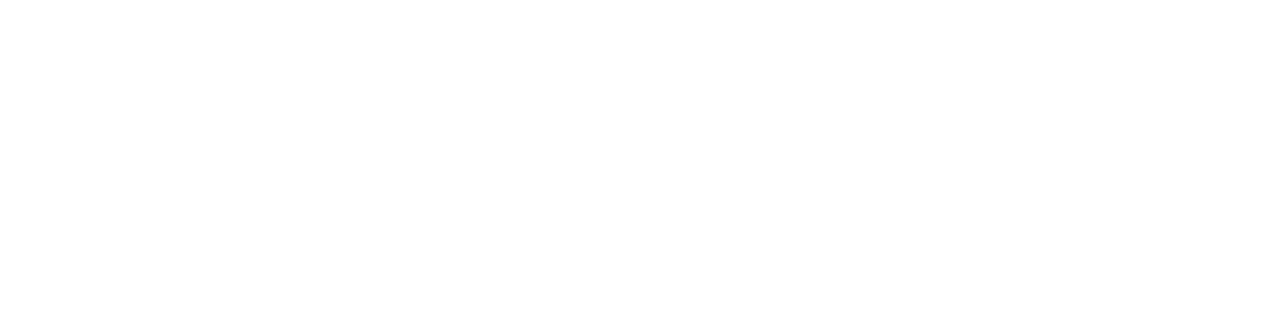
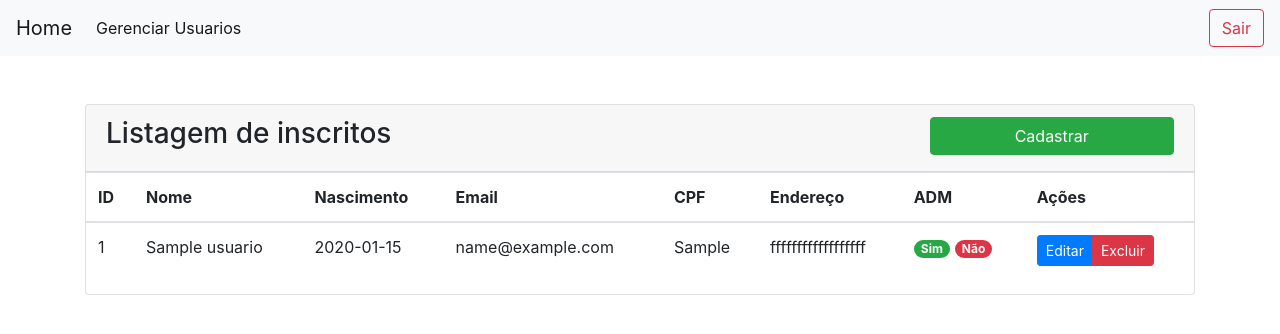
Before and after one commit to Ketson/desafio-mscode, a PHP site: page /challenge/listar.php in a window 1280 px wide. Before the commit the part shown is empty. Shown: the top 334 px of the page. Run offline with PHP 8.4, Linux system fonts and the light colour scheme; tables that the repository leaves empty hold one stand-in row (values such as "Sample post").

Commit message:
fazendo a listagem de usuarios

```diff
--- /dev/null
+++ b/actions/auth/logout.php
@@ -0,0 +1,6 @@
+<?php
+
+session_start();
+session_destroy();
+
+header('Location: http://localhost/challenge/views/auth/login.php');
--- a/models/Usuarios.php
+++ b/models/Usuarios.php
@@ -17,12 +17,19 @@
         return $this->mysqlModel->inserir($dados);
     }
 
-    public function buscarPorEmail(string $email){
+    public function buscarTodos()
+    {
+        return $this->mysqlModel->buscar();
+    }
+
+    public function buscarPorEmail(string $email)
+    {
         $where = "email = '$email'";
         return $this->mysqlModel->buscar($where);
     }
 
-    public function buscarPorCPF(string $cpf){
+    public function buscarPorCPF(string $cpf)
+    {
         $where = "cpf = '$cpf'";
         return $this->mysqlModel->buscar($where);
     }
--- a/views/auth/cadastrar.php
+++ b/views/auth/cadastrar.php
@@ -46,8 +46,7 @@
                                     <div class="alert alert-danger">
                                         <?php echo $erro ?>
                                     </div>
-                                <?php } ?>
-
+                                <?php }?>
                                 <div class="form-group">
                                     <label for="nome">Nome Completo</label>
                                     <input type="text" class="form-control" id="nome" name="nome" required>
--- a/views/auth/listar.php
+++ b/views/auth/listar.php
@@ -0,0 +1,133 @@
+<?php
+ini_set('display_errors', true);
+error_reporting(E_ALL);
+session_start();
+
+//Imports
+require_once('../../models/Usuarios.php');
+//require_once('../actions/auth/middleware.php');
+//verificaUsuarioLogado();
+
+//Instâncias
+
+$usuariosModel = new Usuarios();
+$usuarios = $usuariosModel->buscarTodos();
+
+//Variaveis
+
+
+//Lógica
+
+
+?>
+<!doctype html>
+<html lang="en">
+
+<head>
+    <!-- Required meta tags -->
+    <meta charset="utf-8">
+    <meta name="viewport" content="width=device-width, initial-scale=1, shrink-to-fit=no">
+
+    <!-- Bootstrap CSS -->
+    <link rel="stylesheet" href="https://cdn.jsdelivr.net/npm/bootstrap@4.6.0/dist/css/bootstrap.min.css" integrity="sha384-B0vP5xmATw1+K9KRQjQERJvTumQW0nPEzvF6L/Z6nronJ3oUOFUFpCjEUQouq2+l" crossorigin="anonymous">
+
+    <title>MS </title>
+</head>
+
+<body>
+    <nav class="navbar navbar-expand-lg navbar-light bg-light">
+        <a class="navbar-brand" href="listar.php">Home</a>
+        <button class="navbar-toggler" type="button" data-toggle="collapse" data-target="#navbarSupportedContent" aria-controls="navbarSupportedContent" aria-expanded="false" aria-label="Toggle navigation">
+            <span class="navbar-toggler-icon"></span>
+        </button>
+
+        <div class="collapse navbar-collapse" id="navbarSupportedContent">
+            <ul class="navbar-nav mr-auto">
+                <li class="nav-item active">
+                    <a class="nav-link" href="usuarios/listar.php">Gerenciar Usuarios </a>
+                </li>
+
+            </ul>
+            <a class="btn btn-outline-danger my-2 my-sm-0" href="../../actions/auth/logout.php">Sair</a>
+        </div>
+    </nav>
+    <div class="container">
+        <div class="row">
+            <div class="col-12 pt-5">
+                <div class="card">
+                    <div class="card-header">
+                        <div class="row">
+                            <div class="col-9">
+                                <h3>Listagem de inscritos</h3>
+                            </div>
+                            <div class="col-3">
+                                <a class="btn btn-success btn-block" href="cadastrar.php">Cadastrar</a>
+                            </div>
+                        </div>
+                    </div>
+                    <div class="body">
+                        <table class="table">
+                            <thead>
+                                <tr>
+                                    <th scope="col">ID</th>
+                                    <th scope="col">Nome</th>
+                                    <th scope="col">Nascimento</th>
+                                    <th scope="col">Email</th>
+                                    <th scope="col">CPF</th>
+                                    <th scope="col">Endereço</th>
+                                    <th scope="col">ADM</th>
+                                    <th scope="col">Ações</th>
+
+                                </tr>
+                            </thead>
+                            <tbody>
+
+                                <?php foreach ($usuarios as $usuario) { ?>
+                                    <tr>
+
+                                        <td><?php echo $usuario['id']; ?></td>
+                                        <td><?php echo $usuario['nomeCompleto']; ?></td>
+                                        <td><?php echo $usuario['dataNascimento']; ?></td>
+                                        <td><?php echo $usuario['email']; ?></td>
+                                        <td><?php echo $usuario['cpf']; ?></td>
+                                        <td>ffffffffffffffffff</td>
+                                        </td>
+                                        <td>
+                                            <span class="badge badge-pill badge-success">Sim</span>
+                                            <span class="badge badge-pill badge-danger">Não</span>
+                                        </td>
+                                        <td>
+
+                                            <div class="btn-group" role="group" aria-label="Exemplo básico">
+                                            <a class="btn btn-primary btn-sm" href="">Editar</a>
+                                            <a class="btn btn-danger btn-sm" href="">Excluir</a>
+
+                                            </div>
+
+                                        </td>
+                                    </tr>
+
+                                <?php } ?>
+                            </tbody>
+                        </table>
+                    </div>
+                </div>
+            </div>
+        </div>
+    </div>
+
+    <!-- Optional JavaScript; choose one of the two! -->
+
+    <!-- Option 1: jQuery and Bootstrap Bundle (includes Popper) -->
+    <script src="https://code.jquery.com/jquery-3.5.1.slim.min.js" integrity="sha384-DfXdz2htPH0lsSSs5nCTpuj/zy4C+OGpamoFVy38MVBnE+IbbVYUew+OrCXaRkfj" crossorigin="anonymous"></script>
+    <script src="https://cdn.jsdelivr.net/npm/bootstrap@4.6.0/dist/js/bootstrap.bundle.min.js" integrity="sha384-Piv4xVNRyMGpqkS2by6br4gNJ7DXjqk09RmUpJ8jgGtD7zP9yug3goQfGII0yAns" crossorigin="anonymous"></script>
+
+    <!-- Option 2: Separate Popper and Bootstrap JS -->
+    <!--
+    <script src="https://code.jquery.com/jquery-3.5.1.slim.min.js" integrity="sha384-DfXdz2htPH0lsSSs5nCTpuj/zy4C+OGpamoFVy38MVBnE+IbbVYUew+OrCXaRkfj" crossorigin="anonymous"></script>
+    <script src="https://cdn.jsdelivr.net/npm/popper.js@1.16.1/dist/umd/popper.min.js" integrity="sha384-9/reFTGAW83EW2RDu2S0VKaIzap3H66lZH81PoYlFhbGU+6BZp6G7niu735Sk7lN" crossorigin="anonymous"></script>
+    <script src="https://cdn.jsdelivr.net/npm/bootstrap@4.6.0/dist/js/bootstrap.min.js" integrity="sha384-+YQ4JLhjyBLPDQt//I+STsc9iw4uQqACwlvpslubQzn4u2UU2UFM80nGisd026JF" crossorigin="anonymous"></script>
+    -->
+</body>
+
+</html>
--- a/views/auth/login.php
+++ b/views/auth/login.php
@@ -59,10 +59,7 @@
               </div>
               <div class="card-footer">
                 <div class="row">
-                  <div class="col-md-6">
-                    <a href="http://127.0.0.1/SistemaJogos/views/auth/cadastrar.php" class="btn btn-primary btn-block">Cadastre-se</a>
-                  </div>
-                  <div class="col-md-6">
+                  <div class="col-md-12">
                     <button class="btn btn-success btn-block">Login</button>
                   </div>
                 </div>
```
Also changed, not shown: actions/auth/login.php (+5 -4 lines).
